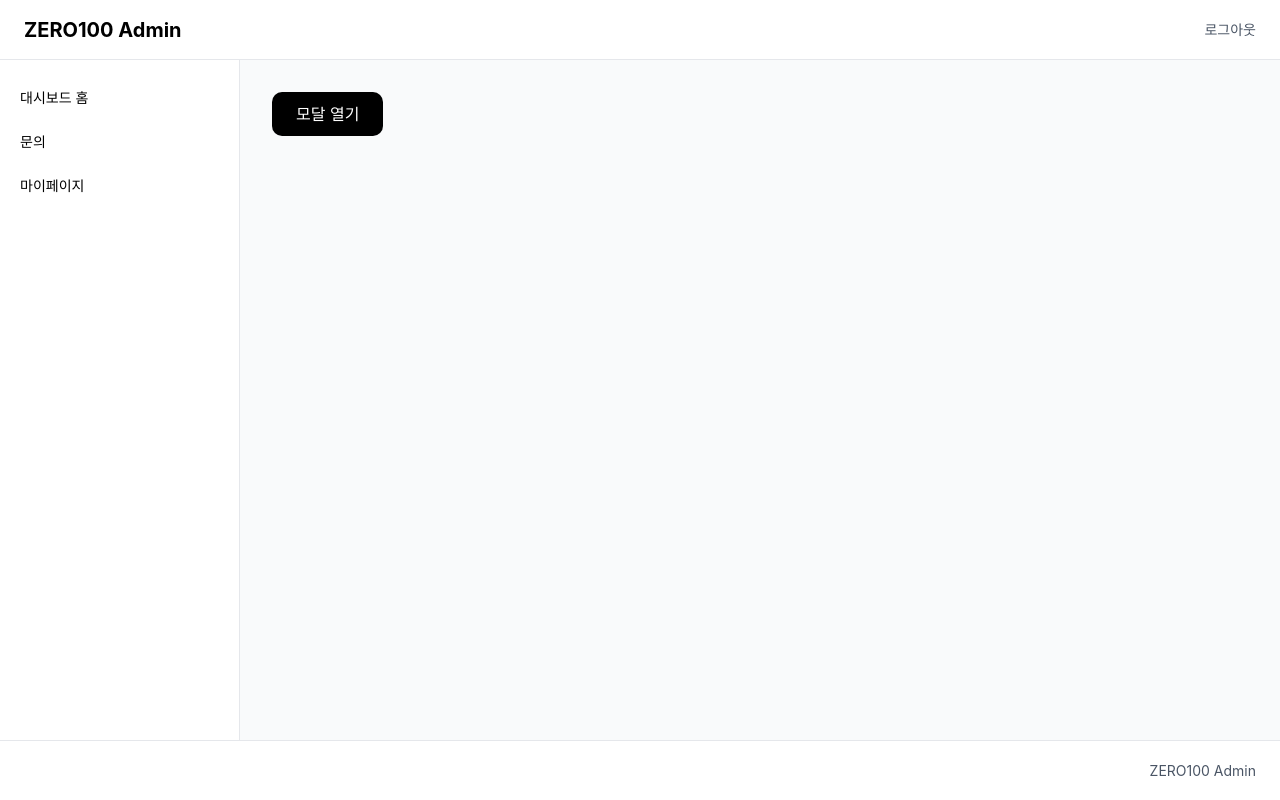
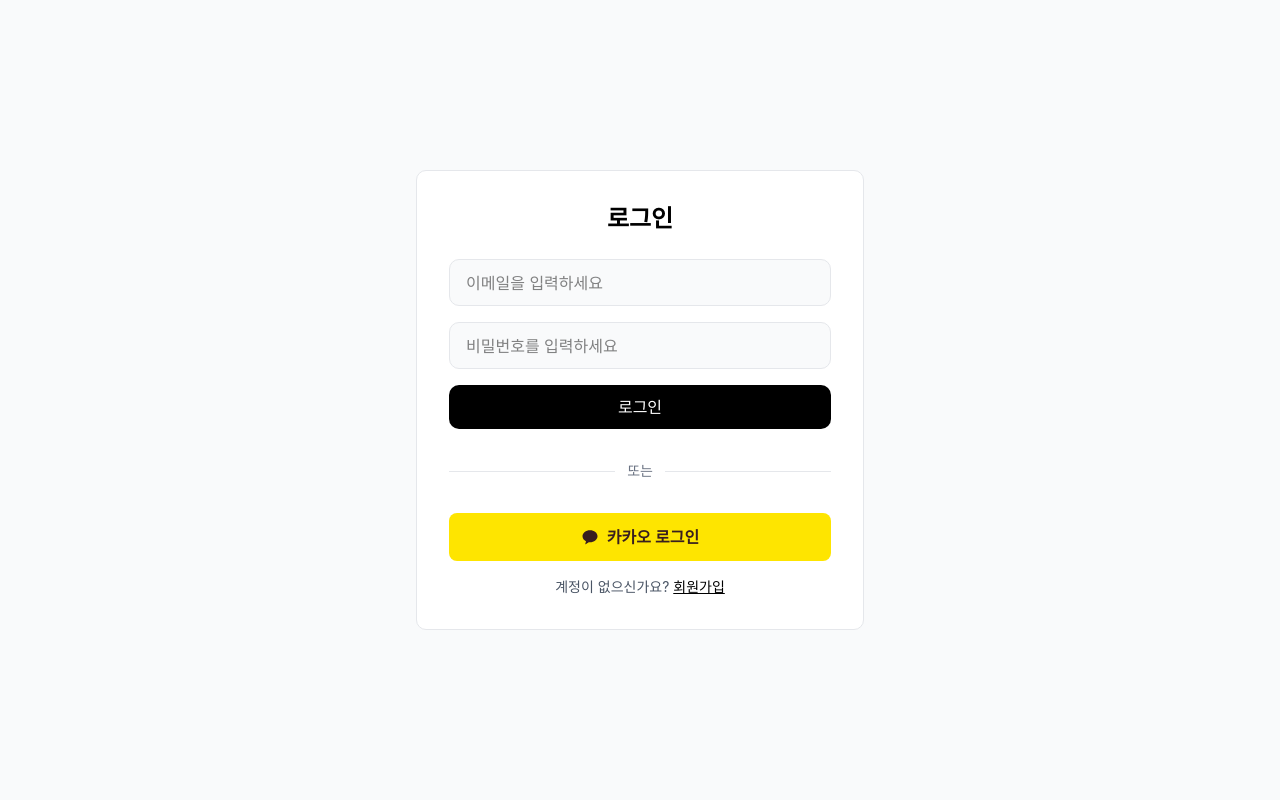
Before and after one commit to Leets-Official/8th-FE-Zero100, a React (Vite) app in the folder dashboard/: page /login in a window 1280 px wide. Built offline with nearby package versions, Linux system fonts and the light colour scheme.

Commit message:
feat: 로그인 페이지 UI 구현

```diff
--- a/dashboard/src/App.jsx
+++ b/dashboard/src/App.jsx
@@ -1,40 +1,11 @@
-import { useState } from 'react';
-import Header from './components/Header';
-import Footer from './components/Footer';
-import Sidebar from './components/Sidebar';
-import Button from './components/Button';
-import Modal from './components/Modal';
-import Toast from './components/Toast';
+import { Routes, Route } from 'react-router-dom';
+import LoginPage from './pages/LoginPage';
 
 function App() {
-  const [isModalOpen, setIsModalOpen] = useState(false);
-  const [showToast, setShowToast] = useState(false);
-
-  const handleConfirm = () => {
-    setIsModalOpen(false);
-    setShowToast(true);
-  };
-
   return (
-    <div className="flex min-h-screen flex-col bg-[#F9FAFB]">
-      <Header />
-      <div className="flex flex-1">
-        <Sidebar />
-        <main className="flex flex-1 flex-col items-start gap-4 p-8">
-          <Button onClick={() => setIsModalOpen(true)}>모달 열기</Button>
-          {showToast && <Toast message="문의가 삭제되었습니다." />}
-        </main>
-      </div>
-      <Footer />
-
-      {isModalOpen && (
-        <Modal
-          message="문의를 삭제하시겠습니까?"
-          onCancel={() => setIsModalOpen(false)}
-          onConfirm={handleConfirm}
-        />
-      )}
-    </div>
+    <Routes>
+      <Route path="/login" element={<LoginPage />} />
+    </Routes>
   );
 }
 
--- /dev/null
+++ b/dashboard/src/pages/LoginPage.jsx
@@ -0,0 +1,62 @@
+import { useState } from 'react';
+import { Link } from 'react-router-dom';
+import Button from '../components/Button';
+import TextInput from '../components/TextInput';
+import KakaoLoginButton from '../components/KakaoLoginButton';
+
+const LoginPage = () => {
+  const [email, setEmail] = useState('');
+  const [password, setPassword] = useState('');
+
+  const handleSubmit = (e) => {
+    e.preventDefault();
+    // 로그인 API 연동은 다음 단계에서 구현
+  };
+
+  return (
+    <div className="flex min-h-screen items-center justify-center bg-[#F9FAFB] px-4">
+      <section className="flex w-full max-w-[448px] flex-col gap-4 rounded-[10px] border border-[#E5E7EB] bg-white p-8">
+        <h1 className="mb-2 text-center text-2xl font-bold text-black">로그인</h1>
+
+        <form onSubmit={handleSubmit} className="flex flex-col gap-4">
+          <TextInput
+            type="email"
+            aria-label="이메일"
+            placeholder="이메일을 입력하세요"
+            autoComplete="email"
+            value={email}
+            onChange={(e) => setEmail(e.target.value)}
+          />
+          <TextInput
+            type="password"
+            aria-label="비밀번호"
+            placeholder="비밀번호를 입력하세요"
+            autoComplete="current-password"
+            value={password}
+            onChange={(e) => setPassword(e.target.value)}
+          />
+          <Button type="submit" className="w-full">
+            로그인
+          </Button>
+        </form>
+
+        <div className="my-4 flex items-center gap-3">
+          <span className="h-px flex-1 bg-[#E5E7EB]" />
+          <span className="text-sm text-gray-500">또는</span>
+          <span className="h-px flex-1 bg-[#E5E7EB]" />
+        </div>
+
+        <KakaoLoginButton />
+
+        <p className="text-center text-sm text-[#4A5565]">
+          계정이 없으신가요?{' '}
+          <Link to="/signup" className="text-black underline">
+            회원가입
+          </Link>
+        </p>
+      </section>
+    </div>
+  );
+};
+
+export default LoginPage;
```
